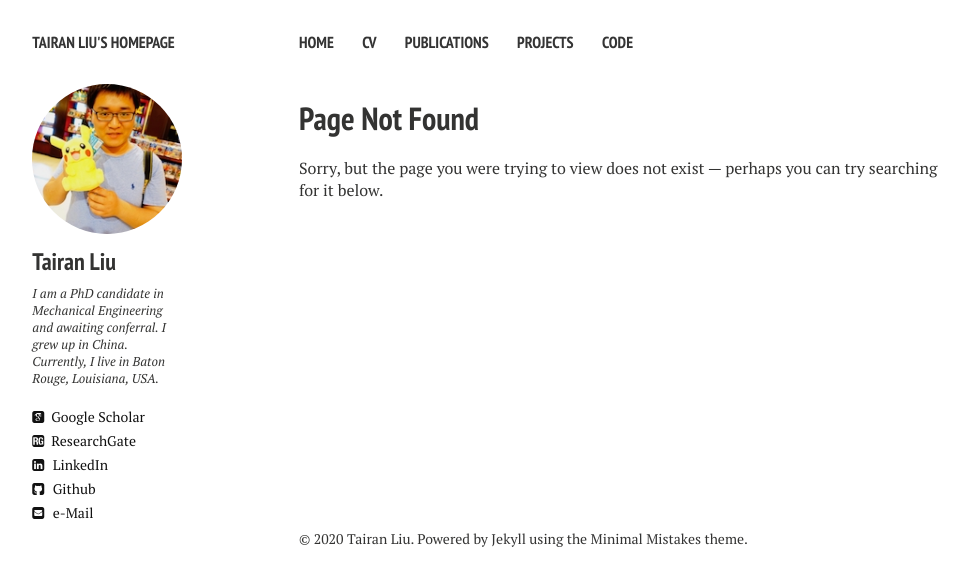
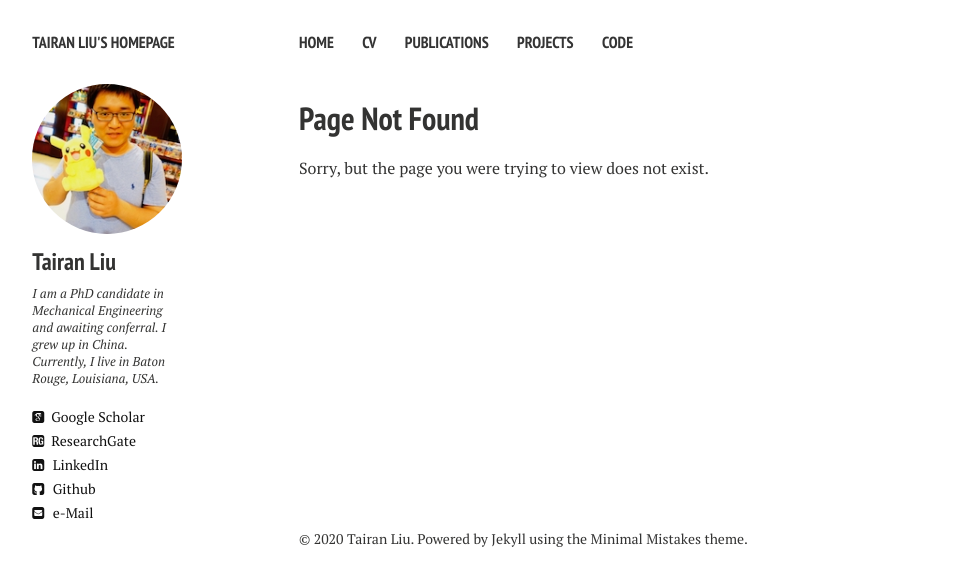
Before and after one commit to liutairan/liutairan.github.io, a Jekyll site: the page built from 404.md, in a window 1280 px wide. Shown: the top 586 px of the page, without its empty margins (21-990 px from the left). Built offline with Jekyll 4.4.1, drawn with Linux system fonts in a browser that asks for light colours; nearby versions of some CDN libraries.

Commit message:
Update 404.md

```diff
--- a/404.md
+++ b/404.md
@@ -8,12 +8,14 @@ description: "Page not found. Your pixels are in another canvas."
   creditlink: http://texturelovers.com -->
 ---
 
-Sorry, but the page you were trying to view does not exist --- perhaps you can try searching for it below.
+Sorry, but the page you were trying to view does not exist.
 
-<script type="text/javascript">
+<!-- --- perhaps you can try searching for it below. -->
+
+<!-- <script type="text/javascript">
   var GOOG_FIXURL_LANG = 'en';
   var GOOG_FIXURL_SITE = '{{ site.url }}'
 </script>
 <script type="text/javascript"
   src="http://linkhelp.clients.google.com/tbproxy/lh/wm/fixurl.js">
-</script>
+</script> -->
```
